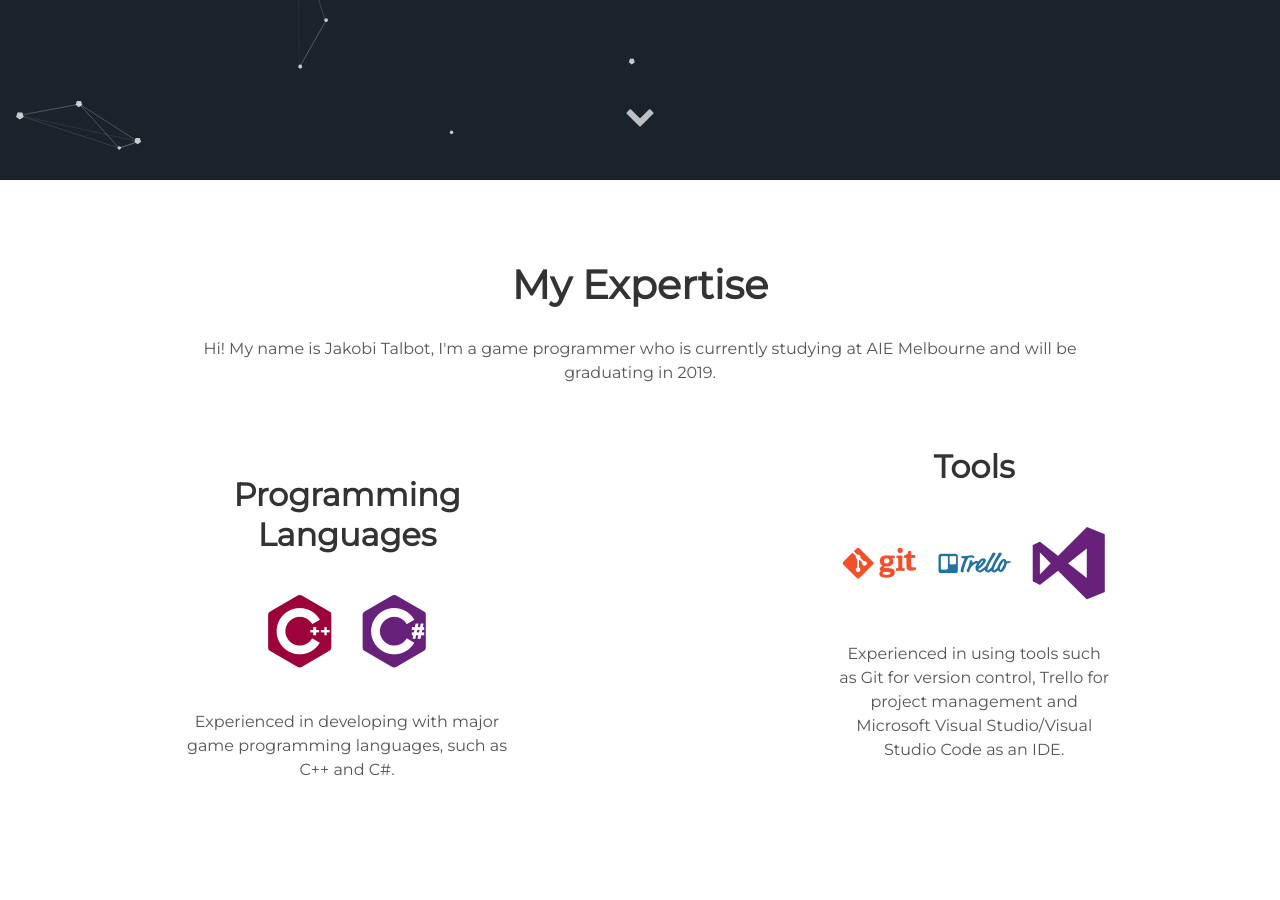
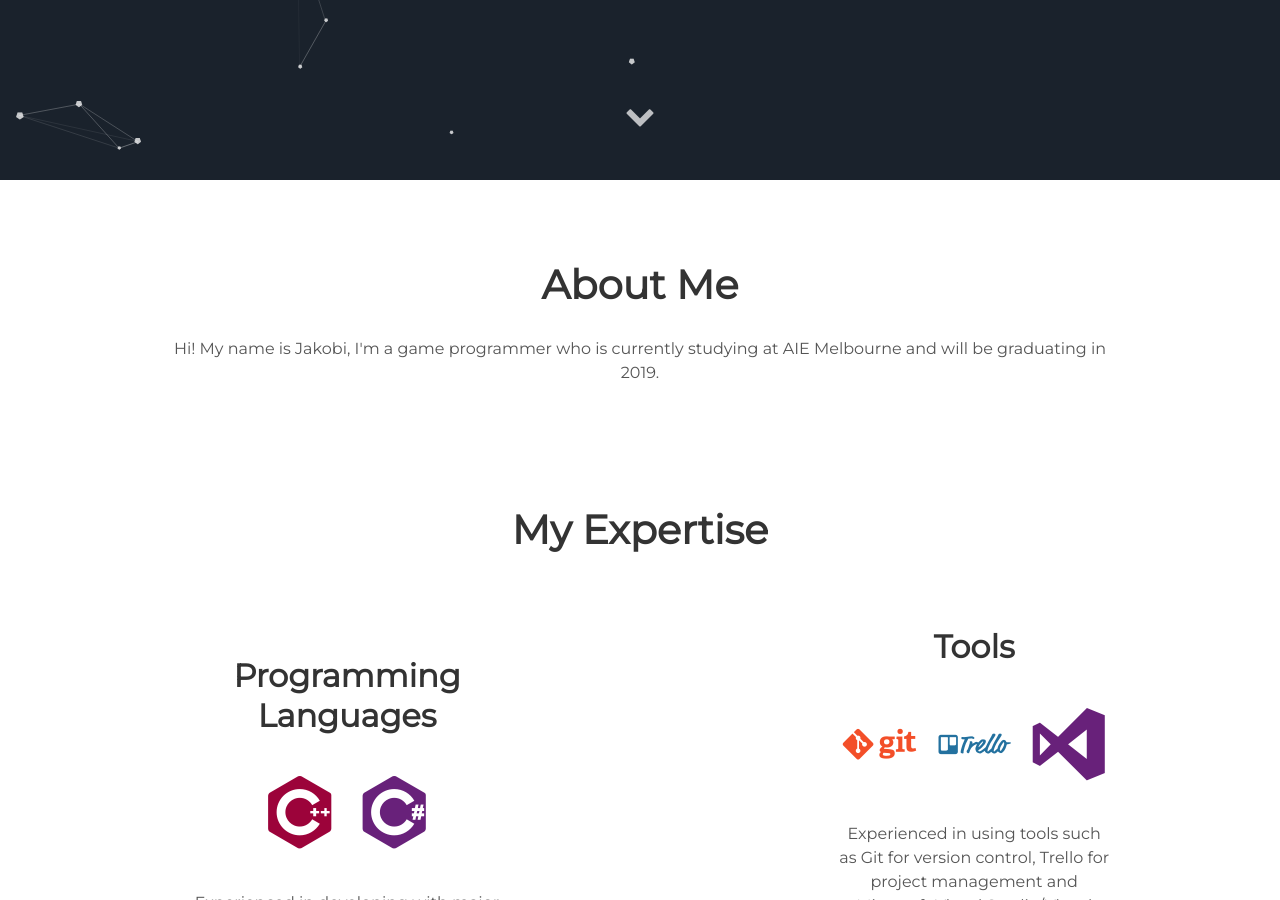
Before and after one commit to JakobiTalbot/JakobiTalbot.github.io, a Jekyll site: the page built from index.html, in a window 1280 px wide and 900 px high, scrolled down 720 px. Built offline with Jekyll 4.4.1, drawn with Linux system fonts in a browser that asks for light colours.

Commit message:
- Layout changes

```diff
--- a/_config.yml
+++ b/_config.yml
@@ -6,7 +6,7 @@ description: Jakobi Talbot's Portfolio
 
 # User settings
 username: Jakobi Talbot
-user_description: Hi! My name is Jakobi Talbot, I'm a game programmer who is currently studying at AIE Melbourne and will be graduating in 2019.
+user_description: Hi! My name is Jakobi, I'm a game programmer who is currently studying at AIE Melbourne and will be graduating in 2019.
 user_title: Game Programmer
 email: jakobi.talbot@gmail.com
 twitter_username: JakobiKT
--- a/_includes/about.html
+++ b/_includes/about.html
@@ -1,6 +1,8 @@
  <div class="user-details">
+  <h1> About Me </h1>
+  <p> {{site.user_description}} </p>
+  <br />
   <h1> My Expertise </h1>
-  <p> {{site.user_description}} </p>
 </div>
   <div class="user">
     <div class="tech">
```
